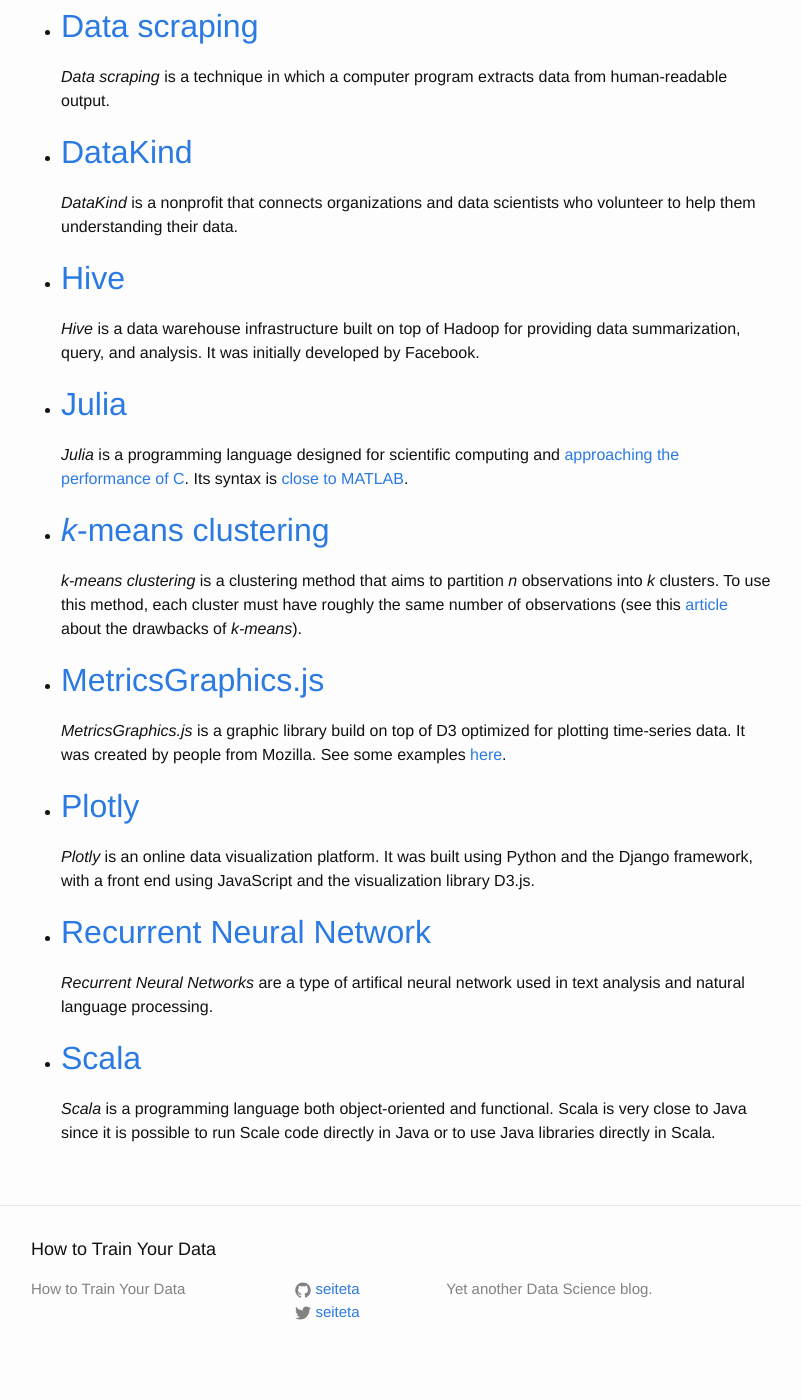
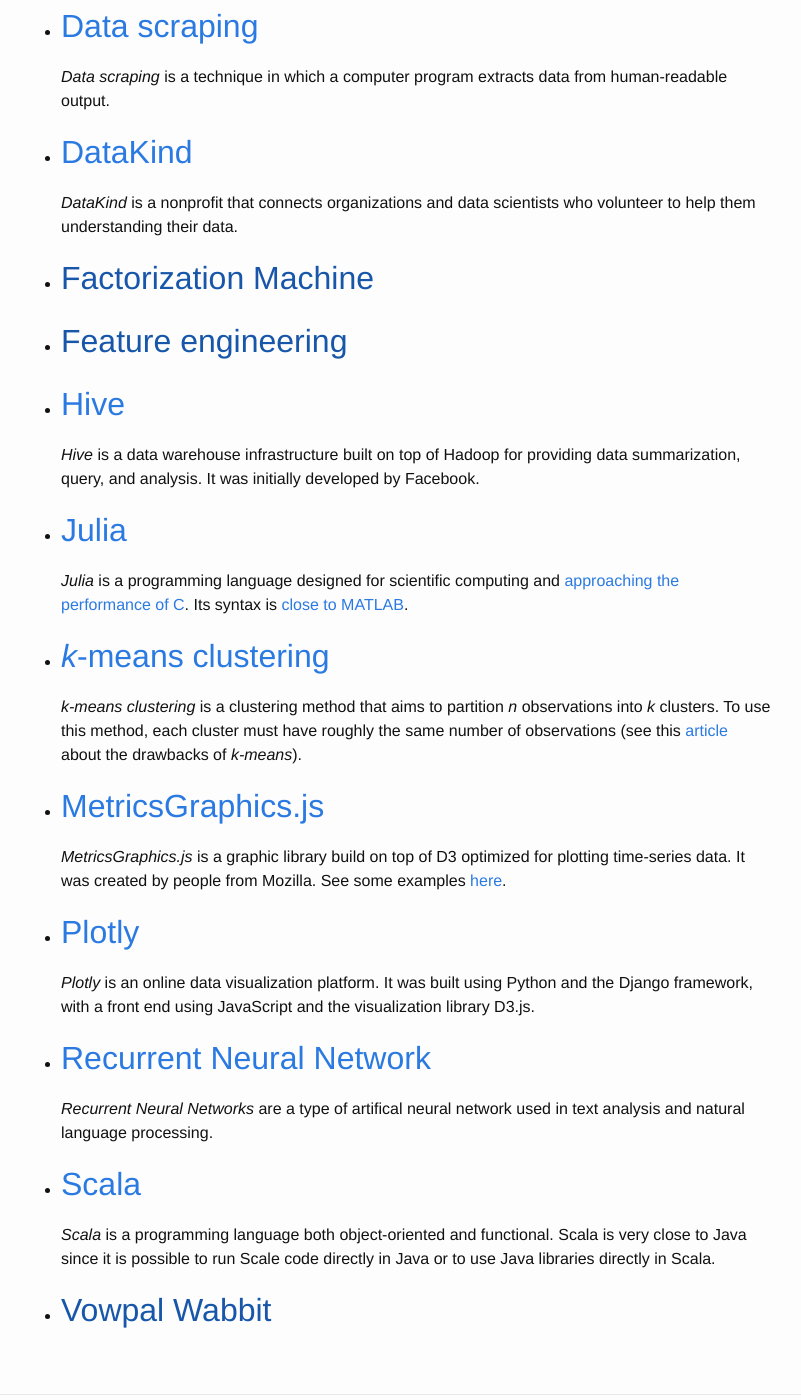
Before and after one commit to seiteta/seiteta.github.io_old, a Jekyll site: the page built from _posts/2014-11-19-data-science-glossary.md, in a window 1280 px wide and 1400 px high, scrolled down 489 px. Shown: the whole window, without its empty margins (239-1040 px from the left). Built offline with Jekyll 4.4.1, drawn with Linux system fonts in a browser that asks for light colours.

Commit message:
Add three new entries without definition

```diff
--- a/_posts/2014-11-19-data-science-glossary.md
+++ b/_posts/2014-11-19-data-science-glossary.md
@@ -21,6 +21,9 @@ Because it's better if you have all the vocabulary you need into a single place.
 * ## [DataKind](http://www.datakind.org/)
 
   *DataKind* is a nonprofit that connects organizations and data scientists who volunteer to help them understanding their data.
+* ## [Factorization Machine]()
+
+* ## [Feature engineering]()
 
 * ## [Hive](https://hive.apache.org/)
 
@@ -49,3 +52,5 @@ Because it's better if you have all the vocabulary you need into a single place.
 * ## [Scala](http://www.scala-lang.org/)
 
   *Scala* is a programming language both object-oriented and functional. Scala is very close to Java since it is possible to run Scale code directly in Java or to use Java libraries directly in Scala.
+
+* ## [Vowpal Wabbit]()
```
